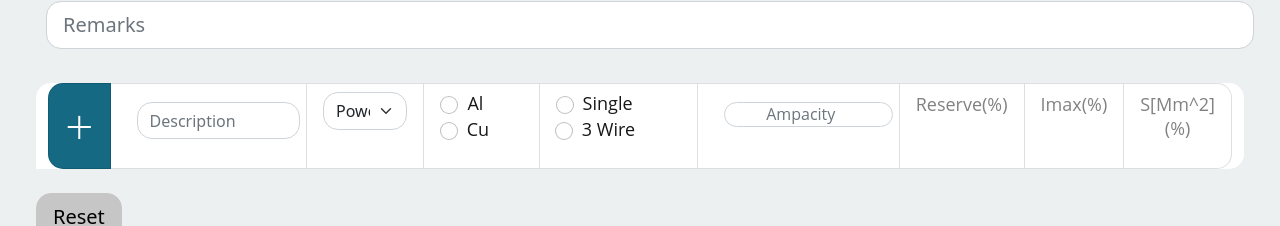
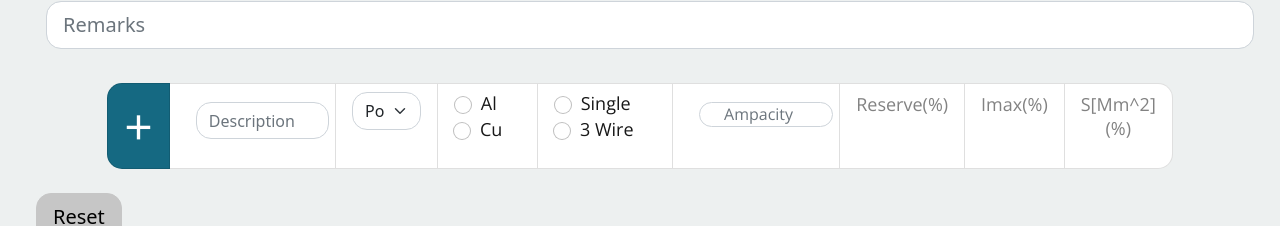
Before and after one commit to ababen1/BES-Calc, a React (Create React App) app in the folder frontend/: page / in a window 1280 px wide. Shown: the part 344-570 px from the top of the page. Built offline with nearby package versions, Linux system fonts and the light colour scheme; no server answers.

Commit message:
fixed some stuff that were broken when deployed

```diff
--- a/frontend/src/components/comps/Calculator/Calculator.js
+++ b/frontend/src/components/comps/Calculator/Calculator.js
@@ -108,8 +108,8 @@ class Calculator extends Component {
 
     render() {
         return (
-            <Container fluid className="calculator" style={{}}>
-                <Form ref={this.calc_form} onSubmit={(e) => e.preventDefault()}>
+            <Container fluid className="calculator">
+                <Form ref={this.calc_form} onSubmit={(e) => e.preventDefault()} className="calc-form">
                     <ListGroup horizontal>
                         <ListGroup.Item style={{ "background-color": "#156982" }}>
                             <span className="add">{(this.props.count === 0) ? "+" : this.props.count}</span>
--- a/frontend/src/components/comps/Calculator/Calculator.scss
+++ b/frontend/src/components/comps/Calculator/Calculator.scss
@@ -1,14 +1,17 @@
 @use 'src/theme.scss';
 
 
-
 .calculator {
-
-
-    /* UI Properties */
-    background: theme.$white 0% 0% no-repeat padding-box;
+    background: transparent 0% 0% no-repeat padding-box;
     border-radius: 15px 15px 15px 0px;
     opacity: 1;
+    text-align: center;
+}
+
+.calc-form {
+    width: 95%;
+    padding-left: 5%;
+
 }
 
 .add {
--- a/frontend/src/theme.scss
+++ b/frontend/src/theme.scss
@@ -1,4 +1,6 @@
 /* make the customizations */
+
+@import url(https://fonts.googleapis.com/css?family=Open+Sans);
 
 $bes-blue-color: #056e8f;
 $page-background: #edf0f0;
```
